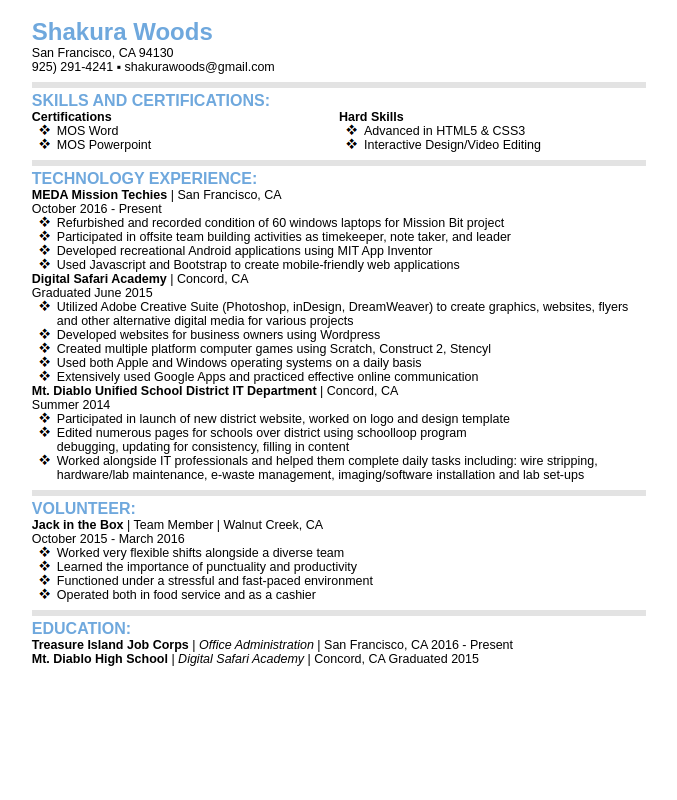
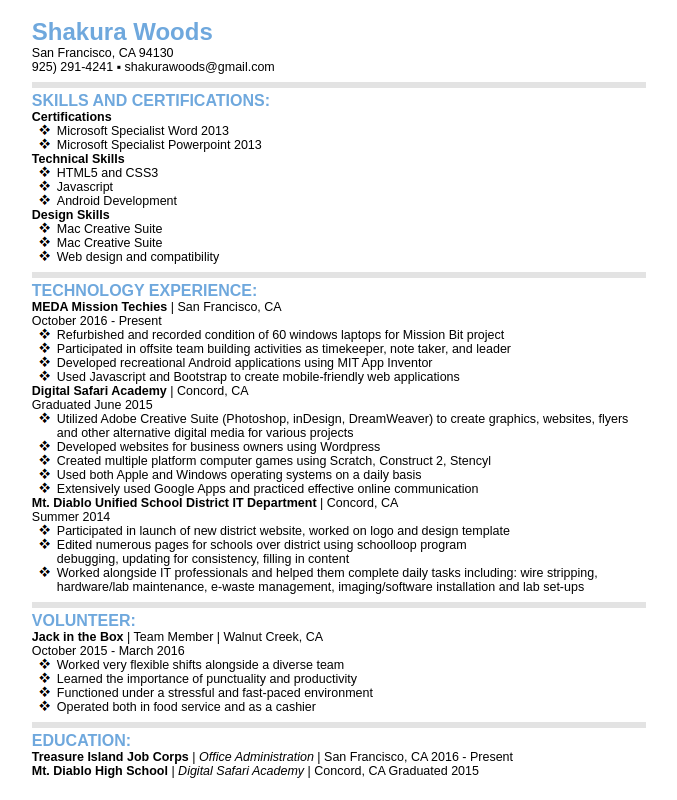
Before and after one commit to shakurawoods/resume.github.io, a plain HTML site: page resume.html in a window 1280 px wide. Shown: the whole page, without its empty margins (301-978 px from the left). Drawn offline with Linux system fonts and the light colour scheme; a web font is replaced by a local one.

Commit message:
Update resume.html

```diff
--- a/resume.html
+++ b/resume.html
@@ -22,22 +22,26 @@
       <p>San Francisco, CA 94130<br> 925) 291-4241 ▪ shakurawoods@gmail.com</p>
       <img class="hr" src="https://shakurawoods.github.io/bar.png"/>
       <h2> Skills and Certifications: </h2>
-      <div style="width: 50%; float:left">
+
         <p> <span class='bold'> Certifications </span> </p>
         <ul>
-          <li> MOS Word </li>
-          <li> MOS Powerpoint </li>
+          <li> Microsoft Specialist Word 2013 </li>
+          <li> Microsoft Specialist Powerpoint 2013 </li>
         </ul>
-      </div>
 
-      <div style="width: 50%; float:right">
-        <p> <span class='bold'> Hard Skills </span> </p>
+        <p> <span class='bold'> Technical Skills </span> </p>
         <ul>
-          <li> Advanced in HTML5 & CSS3 </li>
-          <li> Interactive Design/Video Editing
-          </li>
+          <li> HTML5 and CSS3 </li>
+          <li> Javascript </li>
+          <li> Android Development </li>
+
+        </ul>        <p> <span class='bold'> Design Skills </span> </p>
+        <ul>
+          <li> Mac Creative Suite </li>
+          <li> Mac Creative Suite </li>
+          <li> Web design and compatibility </li>
         </ul>
-      </div>
+
       <img class="hr" src="https://shakurawoods.github.io/bar.png"/>
 
 
```
